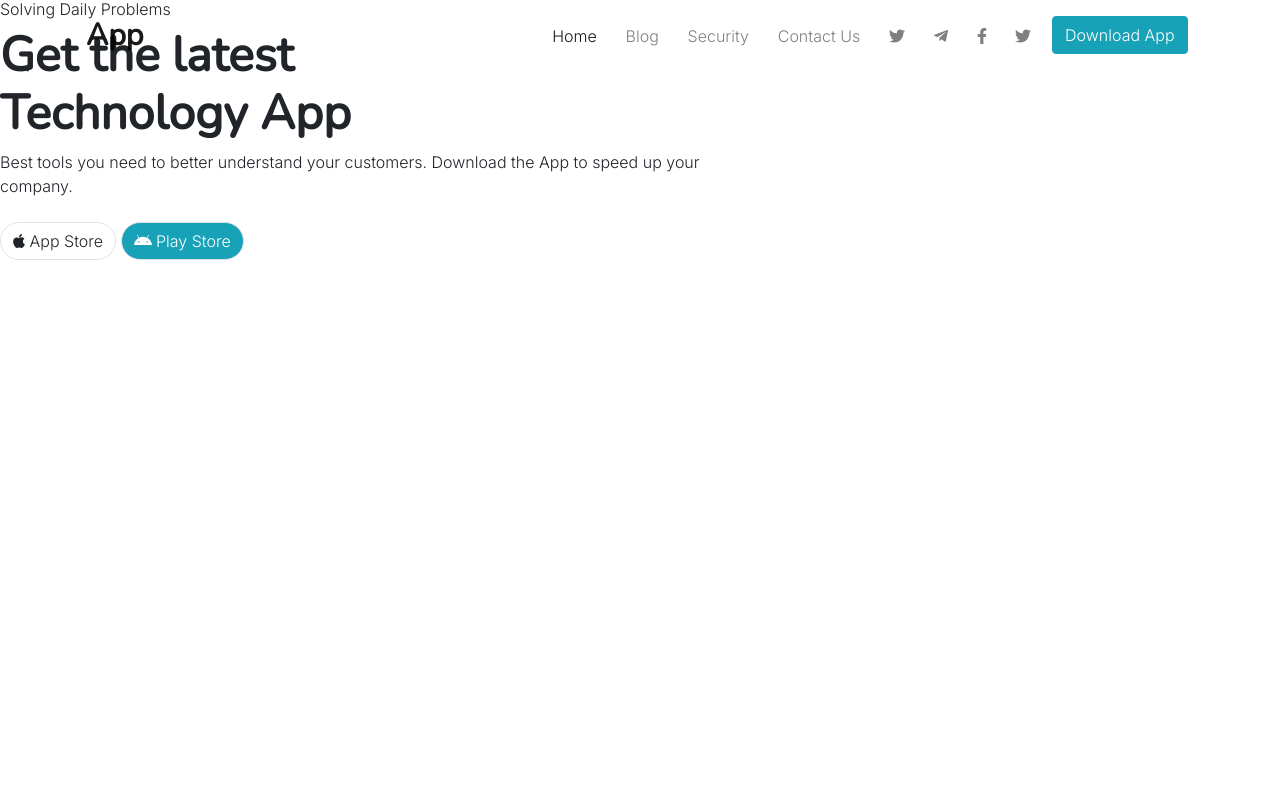
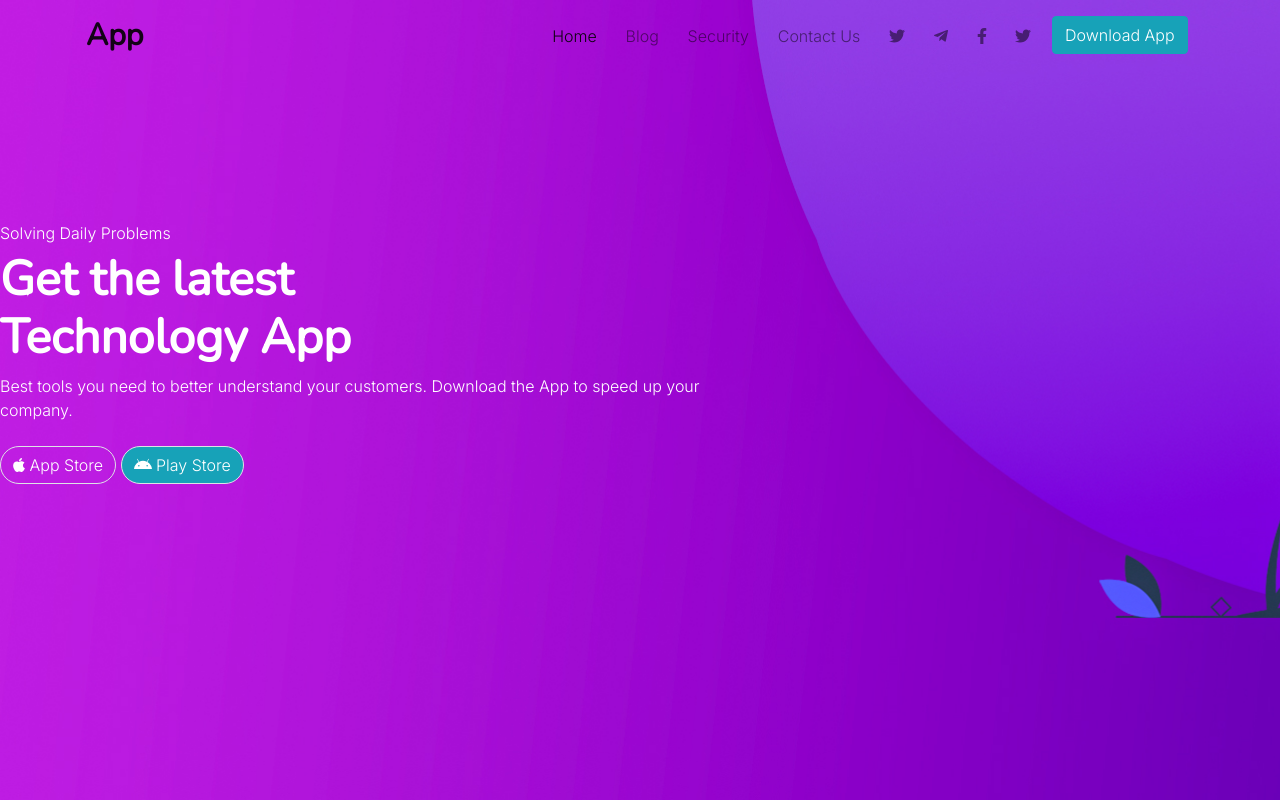
Before and after one commit to samseen/NodeApp, a website: page index.html in a window 1280 px wide. Drawn offline with nearby package versions, Linux system fonts and the light colour scheme.

Commit message:
Added a background to the banner.

```diff
--- a/index.html
+++ b/index.html
@@ -58,7 +58,7 @@
 
     <!-- MAIN SITE -->
     <main id="site-main">
-        <section class="banner">
+        <section id="banner">
             <div class="row">
                 <div class="col-lg-7">
                     <div class="space">
@@ -72,7 +72,7 @@
                                 Download the App to speed up your company.
                             </p>
                             <div class="buttons">
-                                <a href="#" class="btn border rounded-pill my-2">
+                                <a href="#" class="btn text-white border rounded-pill my-2">
                                     <span>
                                         <i class="fab fa-apple"></i> App Store
                                     </span>
--- a/sass/include/_banner.scss
+++ b/sass/include/_banner.scss
@@ -6,4 +6,13 @@
     background-image: url('../../assets/backgroundimg1.jpg');
     background-size: cover;
     background-repeat: no-repeat;
+
+    .space{
+        display: flex;
+        justify-content: center;
+        padding-top: 14rem;
+        width: 100%;
+        height: 800px;
+        color: white;
+    }
 }
```
Also changed, not shown: css/style.css.
